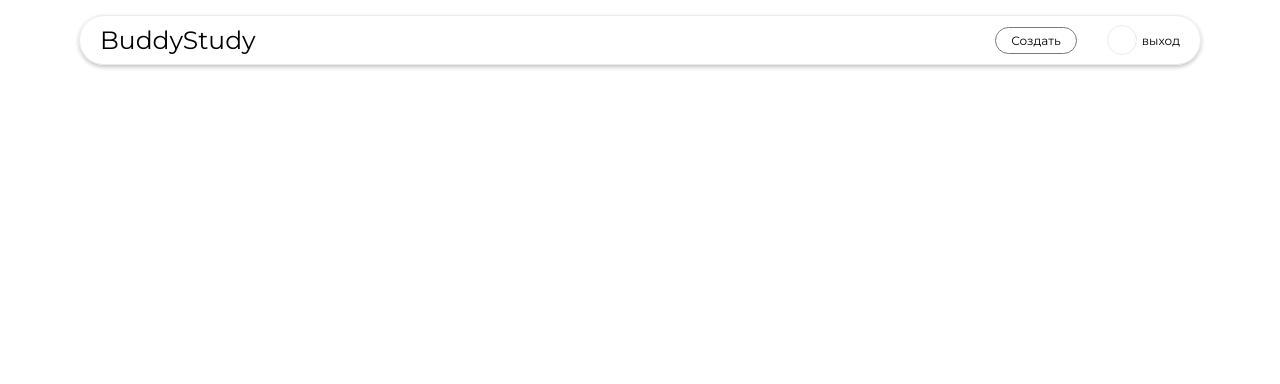
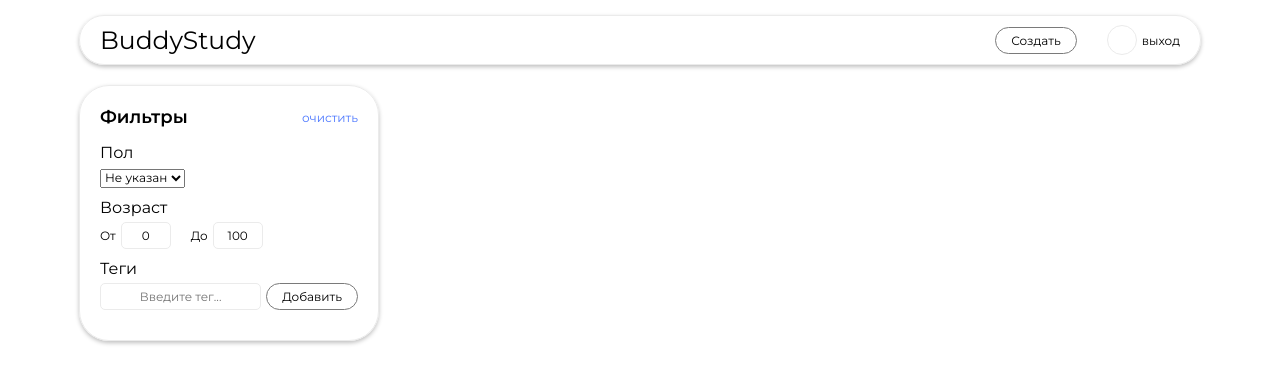
Before and after one commit to vafeen/BuddyStudyBackend, a React (Vite) app in the folder client/: page /user/home in a window 1280 px wide. Shown: the top 384 px of the page. Built offline with nearby package versions, Linux system fonts and the light colour scheme.

Commit message:
sidepanel. Сверстал блок фильтров

```diff
--- /dev/null
+++ b/client/src/common/components/dual-range/DualRange.tsx
@@ -0,0 +1,18 @@
+import { DefaultInput } from "../../styles";
+import { DualRangeItem, DualRangeLabel, DualRangeWrapper } from "./styles";
+
+export default function DualRange() {
+    return (
+        <DualRangeWrapper>
+            <DualRangeItem>
+                <DualRangeLabel>От</DualRangeLabel>
+                <DefaultInput value={0} />
+            </DualRangeItem>
+
+            <DualRangeItem>
+                <DualRangeLabel>До</DualRangeLabel>
+                <DefaultInput value={100} />
+            </DualRangeItem>
+        </DualRangeWrapper>
+    )
+}
--- /dev/null
+++ b/client/src/common/components/dual-range/styles.ts
@@ -0,0 +1,18 @@
+import styled from "styled-components";
+import { fonts } from "../../styleConstants";
+
+export const DualRangeWrapper = styled('div')`
+display: flex;
+gap: 20px;
+`;
+
+export const DualRangeItem = styled('div')`
+display: flex;
+gap: 5px;
+`;
+
+export const DualRangeLabel = styled('label')`
+margin: auto 0;
+font-size: ${fonts.sizes.small};
+font-weight: ${fonts.weights.regular};
+`;
--- a/client/src/common/components/header/styles.ts
+++ b/client/src/common/components/header/styles.ts
@@ -1,7 +1,6 @@
 import styled from "styled-components";
 import { DefaultFrame } from "../../styles";
 import { borders, colors, fonts, transitions } from "../../styleConstants";
-import { defaultHover } from "../../mixins";
 
 
 export const HeaderWrapper = styled(DefaultFrame)`
@@ -10,6 +9,7 @@
 justify-content: space-between;
 padding: 0 20px;
 border-radius: ${borders.radius.big};
+margin-bottom: 20px;
 `;
 
 export const Logo = styled('p')`
--- /dev/null
+++ b/client/src/common/components/sidepanel/SidePanel.tsx
@@ -0,0 +1,35 @@
+import { SubTitleChapter } from "../../styles";
+import DualRange from "../dual-range/DualRange";
+import { SidePanelAddTag, SidePanelClear, SidePanelFilter, SidePanelFilterTitle, SidePanelHeader, SidePanelInputTag, SidePanelOption, SidePanelSelect, SidePanelTags, SidePanelWrapper } from "./styles";
+
+export default function SidePanel() {
+    return (
+        <SidePanelWrapper>
+            <SidePanelHeader>
+                <SubTitleChapter>Фильтры</SubTitleChapter>
+                <SidePanelClear>очистить</SidePanelClear>
+            </SidePanelHeader>
+            <SidePanelFilter>
+                <SidePanelFilterTitle>Пол</SidePanelFilterTitle>
+                <SidePanelSelect>
+                    <SidePanelOption>Не указан</SidePanelOption>
+                    <SidePanelOption>Мужской</SidePanelOption>
+                    <SidePanelOption>Женский</SidePanelOption>
+                </SidePanelSelect>
+            </SidePanelFilter>
+
+            <SidePanelFilter>
+                <SidePanelFilterTitle>Возраст</SidePanelFilterTitle>
+                <DualRange />
+            </SidePanelFilter>
+
+            <SidePanelFilter>
+                <SidePanelFilterTitle>Теги</SidePanelFilterTitle>
+                <SidePanelTags>
+                    <SidePanelInputTag placeholder="Введите тег..." />
+                    <SidePanelAddTag>Добавить</SidePanelAddTag>
+                </SidePanelTags>
+            </SidePanelFilter>
+        </SidePanelWrapper>
+    )
+}
--- /dev/null
+++ b/client/src/common/components/sidepanel/styles.ts
@@ -0,0 +1,49 @@
+import styled from "styled-components";
+import { CreateButton, DefaultFrame, DefaultInput } from "../../styles";
+import { borders, colors, fonts } from "../../styleConstants";
+
+export const SidePanelWrapper = styled(DefaultFrame)`
+width: 300px;
+padding: 20px;
+border-radius: ${borders.radius.big};
+`;
+
+export const SidePanelHeader = styled('div')`
+display: flex;
+justify-content: space-between;
+margin-bottom: 15px;
+`;
+
+export const SidePanelClear = styled('button')`
+font-size: ${fonts.sizes.small};
+font-weight: ${fonts.weights.regular};
+color: ${colors.blue};
+`;
+
+export const SidePanelFilter = styled('div')`
+margin-bottom: 10px;
+`;
+
+export const SidePanelFilterTitle = styled('p')`
+margin-bottom: 5px;
+font-size: ${fonts.sizes.main};
+font-size: ${fonts.weights.medium};
+`;
+
+export const SidePanelSelect = styled('select')`
+font-size: ${fonts.sizes.small};
+font-weight: ${fonts.weights.regular};
+`;
+
+export const SidePanelOption = styled('option')``;
+
+export const SidePanelTags = styled('div')`
+display: flex;
+gap: 5px;
+`;
+
+export const SidePanelInputTag = styled(DefaultInput)`
+width: 200px;
+`;
+
+export const SidePanelAddTag = styled(CreateButton)``;
--- a/client/src/common/styleConstants.ts
+++ b/client/src/common/styleConstants.ts
@@ -2,6 +2,7 @@
     grayAccent: "rgba(235, 235, 235, 1)",
     grayDark: "rgba(122, 122, 122, 1)",
     main: "rgba(0, 0, 0, 1)",
+    blue: "rgba(78, 121, 255, 1)",
     totalBlack: "rgba(0, 0, 0, 1)",
     totalWhite: "rgba(255, 255, 255, 1)",
 }
@@ -15,6 +16,7 @@
     radius: {
         big: "30px",
         medium: "20px",
+        small: "5px",
         circle: "50%",
     }
 }
@@ -26,7 +28,9 @@
 export const fonts = {
     sizes: {
         logo: "25px",
-        main: "14px",
+        title: "20px",
+        subTitle: "18px",
+        main: "16px",
         small: "12px",
     },
 
--- a/client/src/common/styles.ts
+++ b/client/src/common/styles.ts
@@ -24,3 +24,18 @@
 
 ${defaultHover}
 `;
+
+export const SubTitleChapter = styled('p')`
+font-size: ${fonts.sizes.subTitle};
+font-weight: ${fonts.weights.semiBold};
+`;
+
+export const DefaultInput = styled('input')`
+padding: 5px;
+width: 50px;
+text-align: center;
+border: ${borders.border.defaultFrame};
+font-size: ${fonts.sizes.small};
+font-weight: ${fonts.weights.regular};
+border-radius: ${borders.radius.small};
+`;
--- a/client/src/pages/Home/Home.tsx
+++ b/client/src/pages/Home/Home.tsx
@@ -1,9 +1,14 @@
 import Header from "../../common/components/header/Header";
+import SidePanel from "../../common/components/sidepanel/SidePanel";
+import { HomeContent, HomeWrapper } from "./styles";
 
 export default function Home() {
     return (
-        <div>
+        <HomeWrapper>
             <Header />
-        </div>
+            <HomeContent>
+                <SidePanel />
+            </HomeContent>
+        </HomeWrapper>
     )
 }
--- a/client/src/pages/Home/styles.ts
+++ b/client/src/pages/Home/styles.ts
@@ -0,0 +1,7 @@
+import styled from "styled-components";
+
+export const HomeWrapper = styled('div')``;
+
+export const HomeContent = styled('div')`
+display: flex;
+`;
```
